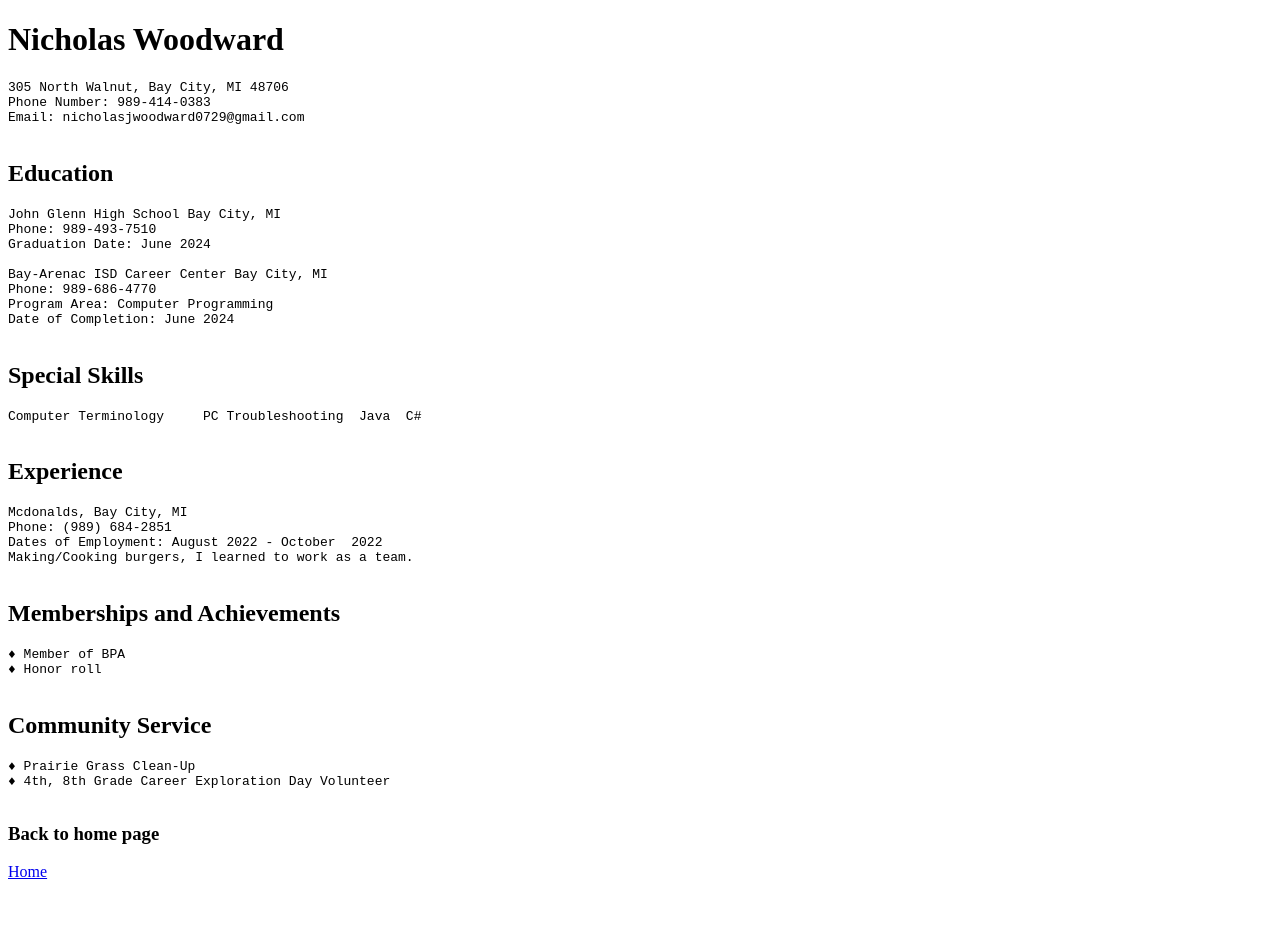
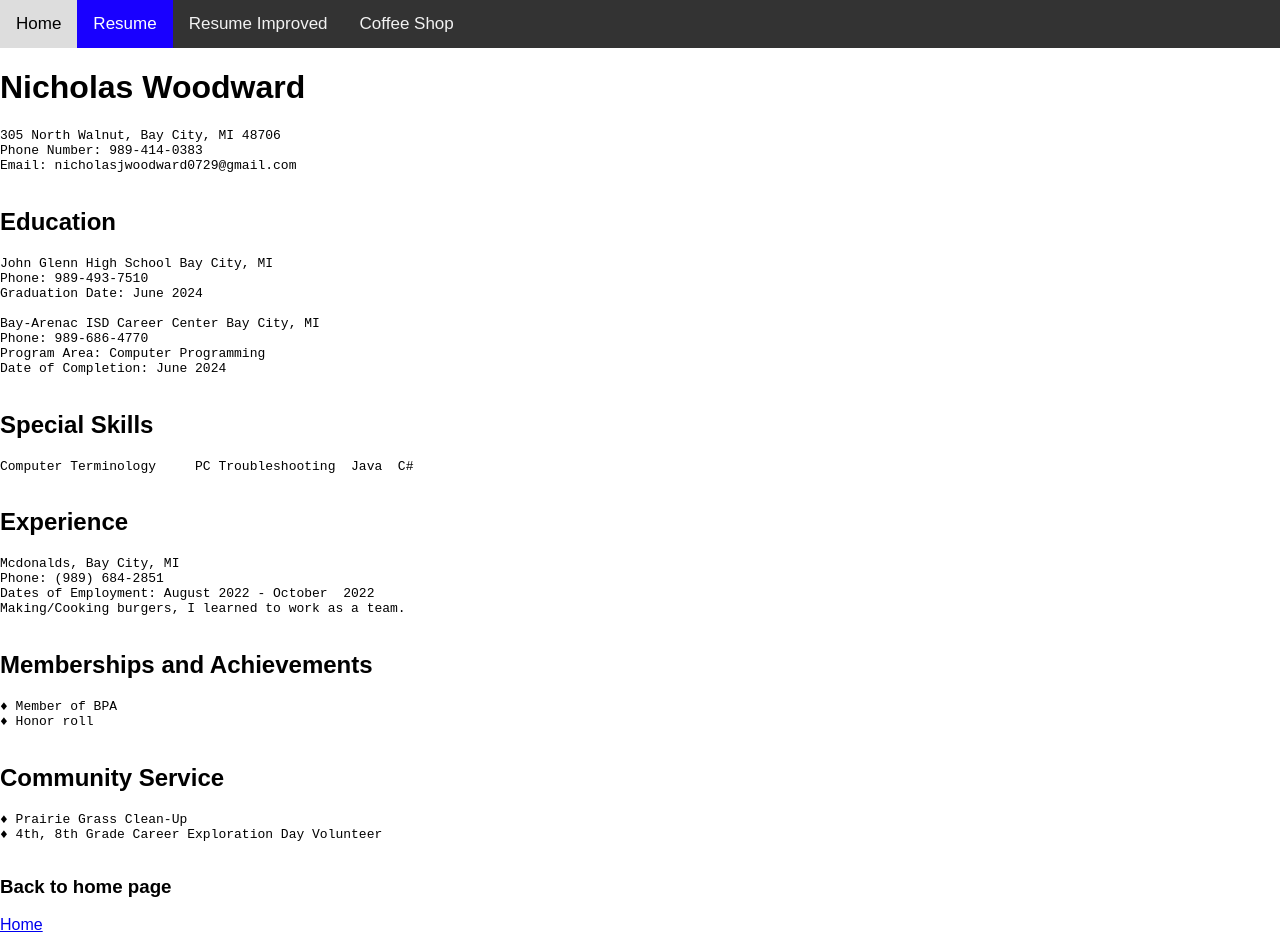
Before and after one commit to Nwoodward2906/Nwoodward2906.github.io, a plain HTML site: page 1-1/index.html in a window 1280 px wide. Before the commit the page ends 897 px from the top, so only its background shows below. Drawn offline with Linux system fonts and the light colour scheme.

Commit message:
I fix it

```diff
--- a/1-1/index.html
+++ b/1-1/index.html
@@ -1,5 +1,44 @@
 <!DOCTYPE html>
 <html lang = "en">
+    <html lang = "en"></html>
+<head>
+    <meta name="viewport" content="width=device-width, initial-scale=1">
+    <style>
+        body {
+          margin: 0;
+          font-family: sans-serif;
+        }
+
+        .topnav {
+          overflow: hidden;
+          background-color: #333;
+        }
+
+        .topnav a {
+          float: left;
+          color: #f2f2f2;
+          text-align: center;
+          padding: 14px 16px;
+          text-decoration: none;
+          font-size: 17px;
+        }
+
+        .topnav a:hover {
+          background-color: #ddd;
+          color: black;
+        }
+
+        .topnav a.active {
+          background-color: #1900ff;
+          color: white;
+        }
+    </style>
+    <div class="topnav">
+        <a href="../index.html">Home</a>
+        <a class="active" href="">Resume</a>
+        <a href="../1-2/index.html">Resume Improved</a>
+        <a href="../1-3/index.html">Coffee Shop</a>
+    </div>
     <head>
         <title>1-1 Resume</title>
     </head>
```
Also changed, not shown: 1-2/index.html (+38 -0 lines).
